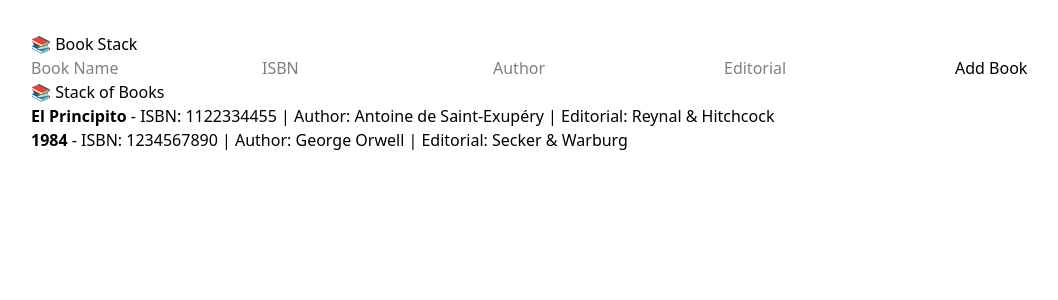
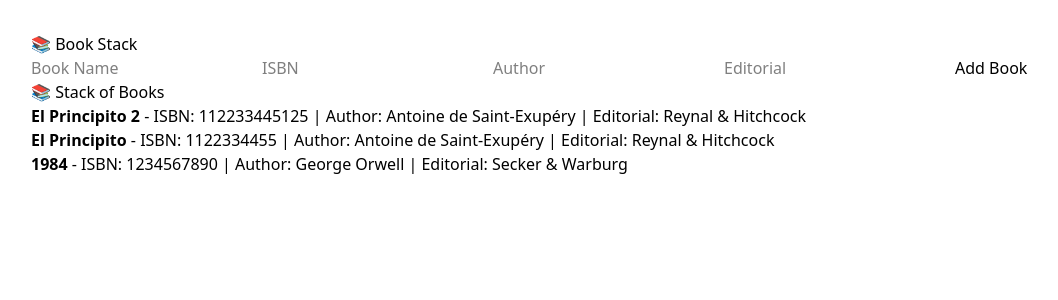
Before and after one commit to Apps-Factory-Colombia/Homeworks, a React (Vite) app in the folder my-vite-app/: page / in a window 1280 px wide. Shown: the top 300 px of the page, without its empty margins (1-1059 px from the left). Built offline with nearby package versions, Linux system fonts and the light colour scheme.

Commit message:
challenge 08

```diff
--- a/my-vite-app/src/App.jsx
+++ b/my-vite-app/src/App.jsx
@@ -6,6 +6,7 @@ const bookStack = new Stack();
 
 bookStack.push({ name: '1984', isbn: '1234567890', author: 'George Orwell', editorial: 'Secker & Warburg' });
 bookStack.push({ name: 'El Principito', isbn: '1122334455', author: 'Antoine de Saint-Exupéry', editorial: 'Reynal & Hitchcock' });
+bookStack.push({ name: 'El Principito 2', isbn: '112233445125', author: 'Antoine de Saint-Exupéry', editorial: 'Reynal & Hitchcock' });
 
 function App() {
   const [books, setBooks] = useState(bookStack.print());
```
